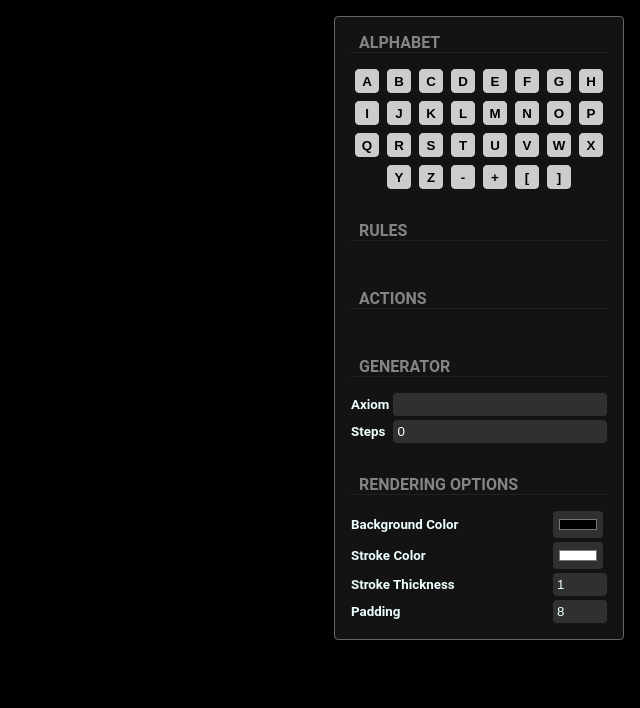
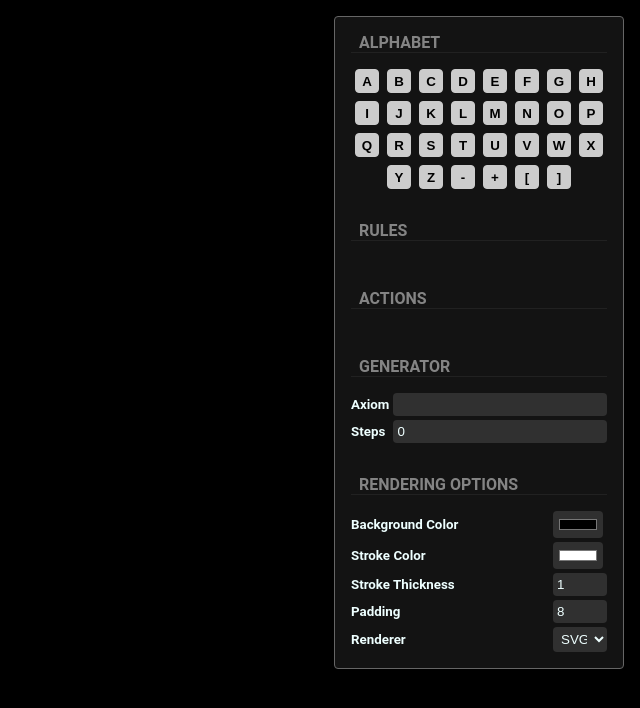
Before and after one commit to NealRame/l-system, a React app: page / in a window 1280 px wide. Both pictures are taken after a click on the button 1248 px from the left and 32 px from the top of the page. Shown: the top 708 px of the page, without its empty margins (640-1280 px from the left). Built offline with nearby package versions, Linux system fonts and the light colour scheme; the HTML template or start-up script is replaced by a standard one.

Commit message:
refactor: switch between SVG and Canvas renderer component

```diff
--- a/src/app/components/app.tsx
+++ b/src/app/components/app.tsx
@@ -33,10 +33,13 @@ const app = () => {
         strokeColor,
         strokeThickness,
         padding,
+        renderer,
     } = useAppSelector(selectRenderingOptions)
 
     return <>
-        <LSystemCanvasRenderer
+        {
+            renderer === "canvas"
+                ? <LSystemCanvasRenderer
                         backgroundColor={ backgroundColor }
                         strokeColor={ strokeColor }
                         strokeThickness={ strokeThickness }
@@ -46,6 +49,17 @@ const app = () => {
                         steps={ steps }
                         renderingRules={ actions as ILSystemRenderingRulesMap }
                     />
+                : <LSystemSVGRenderer
+                        backgroundColor={ backgroundColor }
+                        strokeColor={ strokeColor }
+                        strokeThickness={ strokeThickness }
+                        padding={ padding }
+                        axiom={ axiom as ILSystemWord }
+                        productionRules={ rules as ILSystemProductionRulesMap }
+                        steps={ steps }
+                        renderingRules={ actions as ILSystemRenderingRulesMap }
+                    />
+        }
         <Inspector />
     </>
 }
--- a/src/app/components/inspector/renderer-options.tsx
+++ b/src/app/components/inspector/renderer-options.tsx
@@ -20,6 +20,7 @@ const RenderingOptionsInspector = () => {
         strokeColor: "stroke color",
         strokeThickness: "stroke thickness",
         padding: "padding",
+        renderer: "renderer",
     }
     const callbacks = {
         backgroundColor: (color: string) => {
@@ -42,6 +43,11 @@ const RenderingOptionsInspector = () => {
                 padding,
             }))
         },
+        renderer: (renderer: "canvas" | "svg") => {
+            dispatch(updateRenderingOptions({
+                renderer,
+            }))
+        }
     }
     return <section id={ id }>
         <header>
@@ -84,6 +90,18 @@ const RenderingOptionsInspector = () => {
                     callbacks.padding(parseFloat(e.target.value))
                 } }
             />
+            <label htmlFor={ `${id}--renderer`}>{ labels.renderer }</label>
+            <select
+                id={ `${id}--renderer` }
+                onChange={ e => {
+                    if (e.target.value === "canvas" || e.target.value === "svg") {
+                        callbacks.renderer(e.target.value)
+                    }
+                } }
+            >
+                <option value="svg">SVG</option>
+                <option value="canvas">Canvas</option>
+            </select>
         </main>
     </section>
 }
--- a/src/app/slices.ts
+++ b/src/app/slices.ts
@@ -167,6 +167,7 @@ interface RendererOptionsState {
     strokeColor: string,
     strokeThickness: number,
     padding: number,
+    renderer: "svg" | "canvas",
 }
 
 const rendererOptionsSlice = createSlice({
@@ -176,6 +177,7 @@ const rendererOptionsSlice = createSlice({
         strokeColor: "#ffffff",
         strokeThickness: 1,
         padding: 8,
+        renderer: "svg",
     } as RendererOptionsState,
     reducers: {
         updateRenderingOptions: (state, action: PayloadAction<Partial<RendererOptionsState>>) => {
```
Lines whose indentation alone changed are shown as unchanged.
